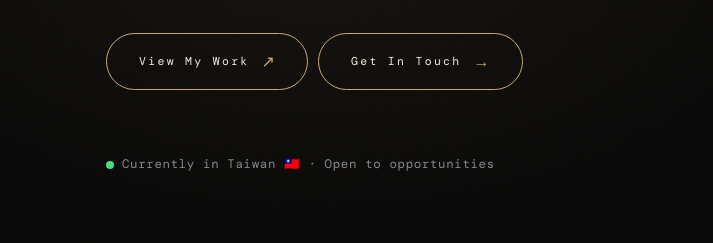
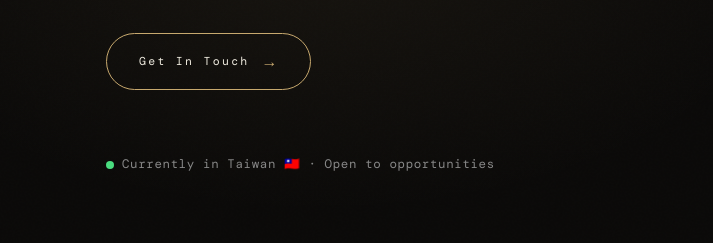
Before and after one commit to salsamelia/portfolio, a plain HTML site: page index.html in a window 1280 px wide. Shown: the part 506-749 px from the top of the page, 0-713 px from the left. Drawn offline with nearby package versions, Linux system fonts and the light colour scheme; grey boxes are pictures that could not be loaded; a web font is replaced by a local one.

Commit message:
Remove 'View My Work' button from index.html
Removed 'View My Work' button from the hero section.

```diff
--- a/index.html
+++ b/index.html
@@ -95,12 +95,6 @@
         </p>
 
         <div class="hero-btns fade-up d4">
-          <a href="experiences.html" class="btn-pill">
-            <span class="btn-txt">View My Work</span>
-            <span class="btn-arr">↗</span>
-            <div class="btn-bg"></div>
-          </a>
-
           <a href="contact.html" class="btn-pill">
             <span class="btn-txt">Get In Touch</span>
             <span class="btn-arr">→</span>
```
